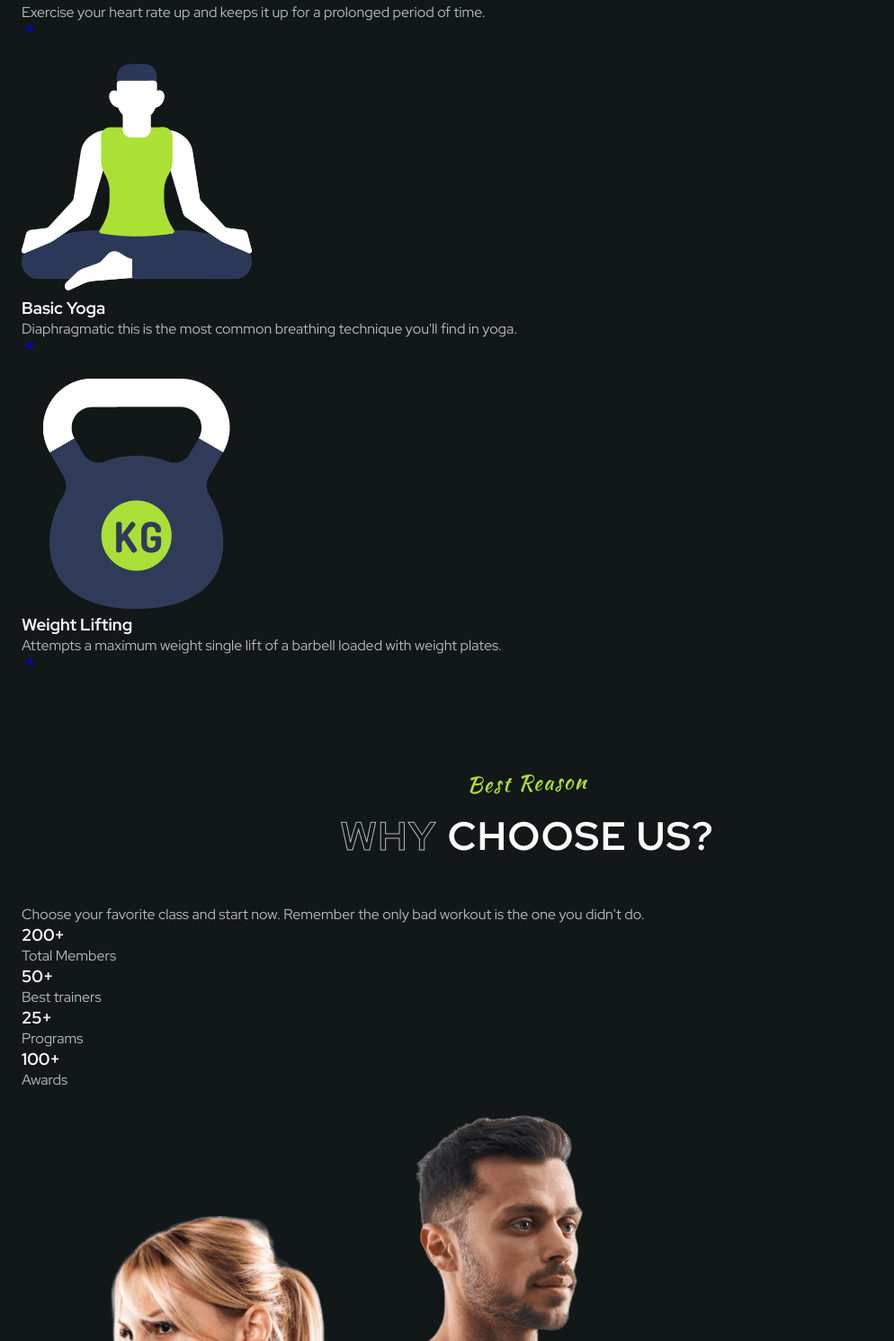
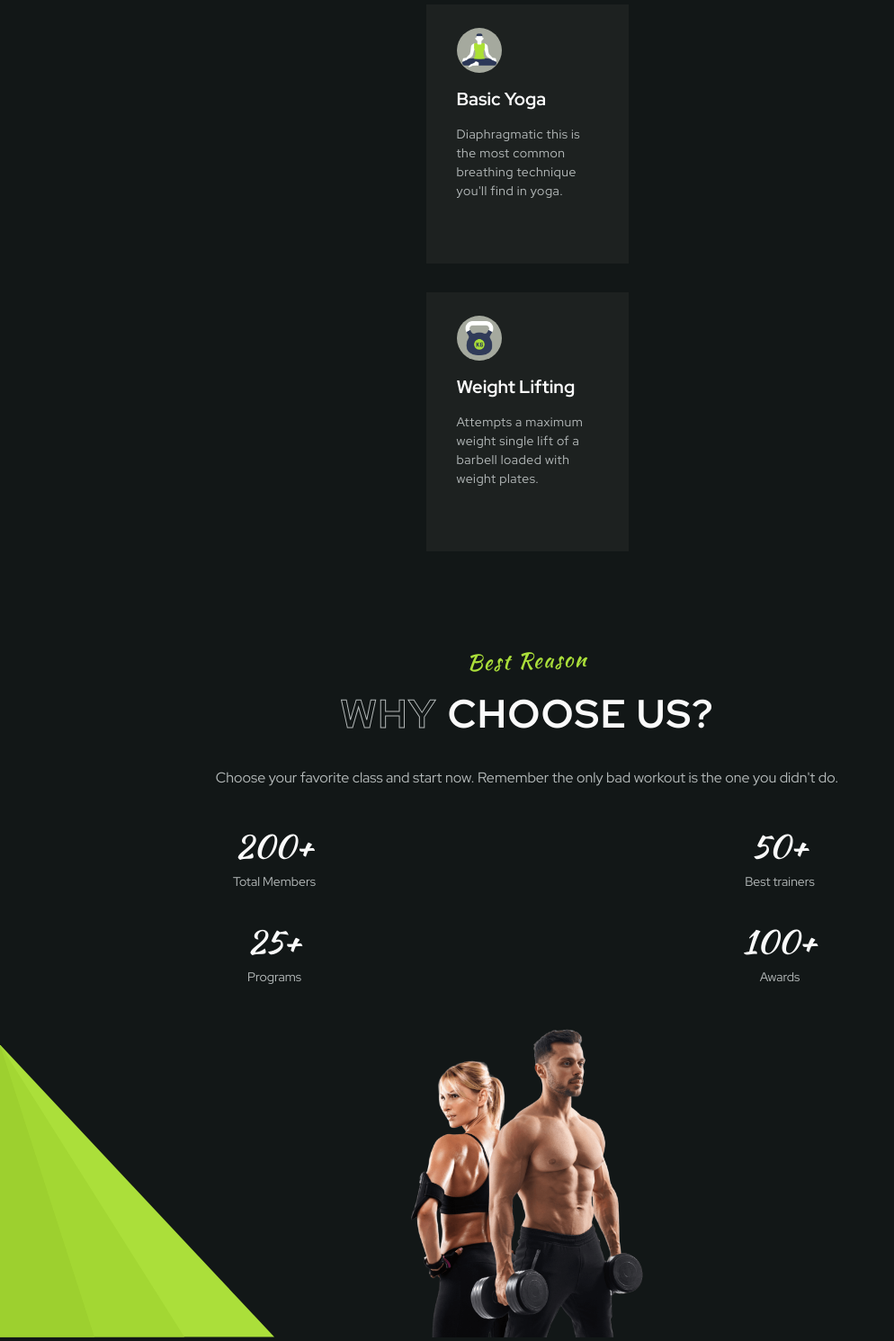
Before and after one commit to barrosjss/template_gym, a plain HTML site: page index.html in a window 1280 px wide. Shown: the part 1889-3380 px from the top of the page at 90% size, without its empty margins (0-994 px from the left). Drawn offline with nearby package versions, Linux system fonts and the light colour scheme.

Commit message:
change::styles.css

```diff
--- a/css/styles.css
+++ b/css/styles.css
@@ -370,8 +370,160 @@ img {
 }
 
 /*=============== PROGRAM ===============*/
+.program__container {
+  grid-template-columns: 225px;
+  justify-content: center;
+  row-gap: 2rem;
+}
+
+.program__card {
+  display: grid;
+  background-color: hsl(79, 6%, 64%, 0.07);
+  padding: 1.5rem 2rem;
+  border: 2px solid transparent;
+  transform: background 0.5s, border 0.4s;
+}
+
+.program__img {
+  width: 38px;
+}
+
+.program__shape {
+  width: 50px;
+  height: 50px;
+  background-color: var(--first-color-gray);
+  border-radius: 50%;
+  display: grid;
+  place-items: center;
+  margin-bottom: 1rem;
+  transition: background 0.5s;
+}
+
+.program__title {
+  font-size: var(--h3-font-size);
+  margin-bottom: 1rem;
+}
+
+.program__description {
+  font-size: var(--small-font-size);
+  letter-spacing: 0.5px;
+  line-height: 150%;
+}
+
+.program__title,
+.program__description {
+  transition: color 0.5s;
+}
+
+.program__button {
+  justify-self: flex-end;
+  margin-top: 1.5rem;
+  font-size: 1.25rem;
+  color: var(--title-color-black);
+  opacity: 0;
+  transition: opacity 0.4s;
+}
+
+.program__button i {
+  display: block;
+  transition: transform 0.3s;
+}
+
+.program__button:hover i {
+  transform: translateX(0.25rem);
+}
+
+.program__card:hover {
+  background-color: var(--first-color);
+  border: 2px solid var(--first-color-light);
+}
+
+.program__card:hover .program__shape {
+  background-color: var(--first-color-light);
+}
+
+.program__card:hover .program__title,
+.program__card:hover .program__description {
+  color: var(--title-color-black);
+}
+
+.program__card:hover .program__button {
+  opacity: 1;
+}
 
 /*=============== CHOOSE ===============*/
+.choose {
+  padding-bottom: 0;
+}
+
+.choose__overflow {
+  position: relative;
+}
+
+.choose__container {
+  row-gap: 3rem;
+}
+
+.choose__content .section__data {
+  margin-bottom: 2rem;
+}
+
+.choose__description {
+  text-align: center;
+  margin-bottom: 2.5rem;
+}
+
+.choose__data {
+  display: grid;
+  grid-template-columns: repeat(2, 1fr);
+  row-gap: 2rem;
+}
+
+.choose__group {
+  text-align: center;
+}
+
+.choose__number {
+  font-size: var(--h1-font-size);
+  font-family: var(--second-font);
+  font-weight: 400;
+  margin-bottom: 0.25rem;
+}
+
+.choose__subtitle {
+  font-size: var(--small-font-size);
+}
+
+.choose__triangle {
+  height: 325px;
+  position: absolute;
+  left: 0;
+  bottom: 0;
+  clip-path: polygon(0 0, 0 100%, 100% 100%);
+}
+
+.choose__triangle-1 {
+  width: 305px;
+  background-color: var(--first-color);
+}
+
+.choose__triangle-2 {
+  width: 205px;
+  background-color: var(--first-color-alt);
+}
+
+.choose__triangle-3 {
+  width: 105px;
+  background-color: var(--first-color-dark);
+}
+
+.choose__img {
+  width: 260px;
+  display: block;
+  position: relative;
+  z-index: 1;
+  margin: 0 auto;
+}
 
 /*=============== PRICING ===============*/
 
```
